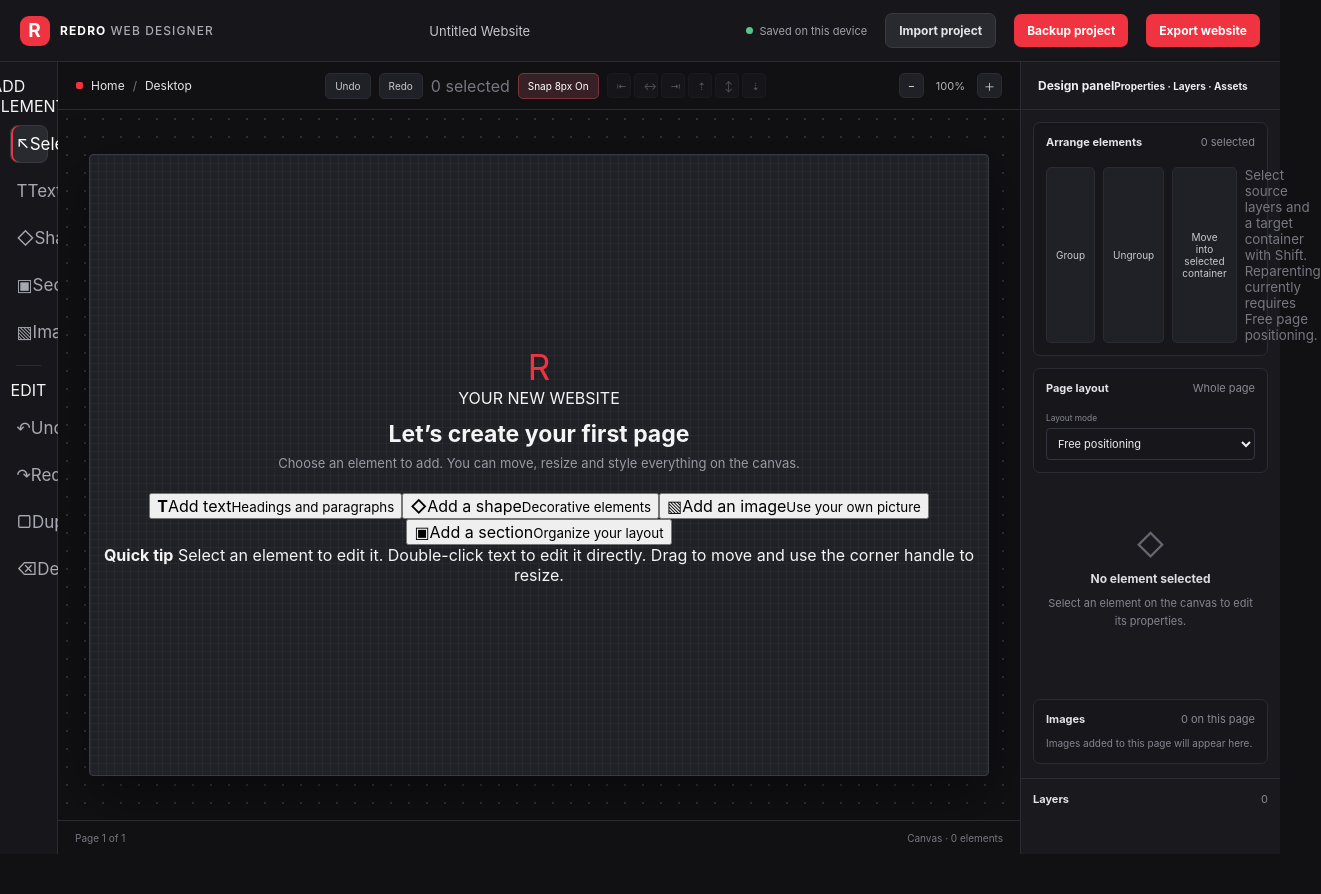
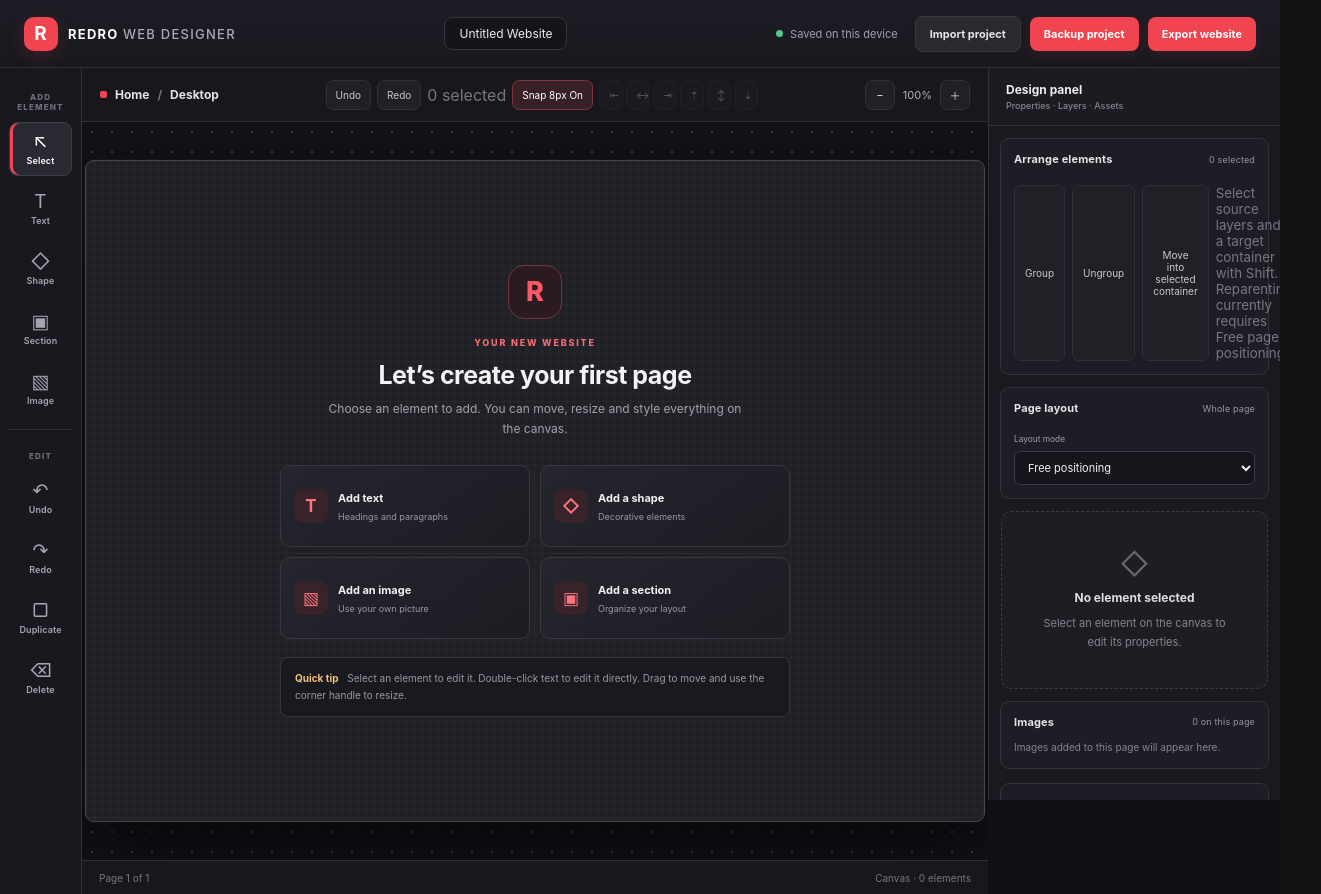
Before and after one commit to mhamedshasho/Redro-web-designer-, a React (Vite) app: page / in a window 1280 px wide. Shown: the whole page, 1321 px wide, since content can reach past the window. Before the commit the page ends 854 px from the top, so only its background shows below. Built offline with nearby package versions, Linux system fonts and the light colour scheme.

Commit message:
Refresh editor visual design and improve visual hierarchy

```diff
--- a/src/styles.css
+++ b/src/styles.css
@@ -188,3 +188,292 @@ button { cursor: pointer; }
 .boot-fallback strong span { color: #ef3340; }
 .boot-fallback p { margin: 0; color: #aaaab4; font-size: 13px; }
 .boot-fallback small { max-width: 440px; color: #777780; font-size: 11px; line-height: 1.6; }
+
+
+/* Clearer visual hierarchy and beginner-friendly editor controls */
+:root {
+  --panel: #18181f;
+  --panel-raised: #22222b;
+  --line: #30303b;
+  --muted: #9696a3;
+  --red: #f04450;
+}
+.app-shell { background: #101014; }
+.topbar {
+  height: 68px;
+  padding: 0 24px;
+  background: linear-gradient(180deg, #1d1d25, #18181f);
+  box-shadow: 0 1px 0 #ffffff08;
+}
+.brand { font-size: 13px; letter-spacing: 1.25px; }
+.brand-mark { width: 34px; height: 34px; border-radius: 10px; box-shadow: 0 5px 18px #ef334033; }
+.project-name {
+  margin-left: auto;
+  margin-right: auto;
+  padding: 8px 14px;
+  border: 1px solid #343440;
+  border-radius: 8px;
+  background: #141419;
+  color: #ededf2;
+  font-size: 12px;
+}
+.topbar-actions { gap: 9px; }
+.save-state { margin-right: 8px; white-space: nowrap; }
+.button { padding: 10px 14px; border-radius: 8px; font-size: 11px; transition: .16s ease; }
+.button-primary { box-shadow: 0 4px 14px #ef334022; }
+.workspace { grid-template-columns: 82px minmax(0, 1fr) 292px; min-height: calc(100vh - 68px); }
+.tool-rail {
+  align-items: stretch;
+  gap: 6px;
+  padding: 16px 9px;
+  background: #18181f;
+}
+.rail-section-label {
+  padding: 8px 3px 4px;
+  color: #6f6f7c;
+  font-size: 8px;
+  font-weight: 800;
+  letter-spacing: 1.15px;
+  text-align: center;
+}
+.tool-button {
+  width: 100%;
+  min-height: 54px;
+  display: flex;
+  flex-direction: column;
+  align-items: center;
+  justify-content: center;
+  gap: 4px;
+  border-radius: 9px;
+  color: #a6a6b2;
+}
+.tool-symbol { font-size: 19px; line-height: 1; }
+.tool-label { font-size: 9px; font-weight: 600; letter-spacing: .1px; }
+.tool-button:hover, .tool-button.active {
+  color: #fff;
+  background: #292932;
+  border-color: #3d3d49;
+}
+.tool-button.active { box-shadow: inset 3px 0 var(--red); }
+.rail-divider { width: 100%; margin: 7px 0; background: #30303b; }
+.editor-toolbar {
+  min-height: 54px;
+  height: auto;
+  padding: 8px 18px;
+  gap: 12px;
+  background: #17171d;
+}
+.page-label { font-weight: 650; }
+.history-controls { gap: 6px; }
+.history-controls button, .snap-toggle, .align-controls button {
+  min-height: 30px;
+  padding: 6px 9px;
+  border-radius: 7px;
+  font-size: 10px;
+}
+.zoom-controls { gap: 8px; }
+.zoom-controls button { width: 30px; height: 30px; border-radius: 7px; }
+.canvas-stage {
+  padding: 38px;
+  background-color: #121217;
+  background-image: radial-gradient(#3a3a46 .8px, transparent .8px);
+  background-size: 20px 20px;
+}
+.website-canvas {
+  min-height: 660px;
+  border: 1px solid #454550;
+  border-radius: 9px;
+  box-shadow: 0 24px 70px #0009, 0 0 0 1px #ffffff08;
+}
+.canvas-empty {
+  min-height: 660px;
+  max-width: 760px;
+  margin: 0 auto;
+  padding: 44px 36px;
+}
+.empty-symbol {
+  display: grid;
+  place-items: center;
+  width: 54px;
+  height: 54px;
+  margin-bottom: 18px;
+  border: 1px solid #75323b;
+  border-radius: 16px;
+  background: #2b1b21;
+  color: #ff5864;
+  font-size: 27px;
+  font-weight: 800;
+}
+.empty-eyebrow {
+  color: #f36b75;
+  font-size: 9px;
+  font-weight: 800;
+  letter-spacing: 1.8px;
+}
+.canvas-empty h1 { margin: 12px 0 9px; font-size: 25px; letter-spacing: -.5px; }
+.canvas-empty > p {
+  max-width: 430px;
+  margin: 0 0 26px;
+  color: #a2a2ad;
+  font-size: 12px;
+  line-height: 1.7;
+}
+.quick-start-grid {
+  display: grid;
+  grid-template-columns: repeat(2, minmax(0, 1fr));
+  gap: 10px;
+  width: min(100%, 510px);
+}
+.quick-start-grid button {
+  min-height: 82px;
+  display: grid;
+  grid-template-columns: 34px minmax(0, 1fr);
+  grid-template-rows: auto auto;
+  align-content: center;
+  align-items: center;
+  column-gap: 10px;
+  padding: 13px;
+  border: 1px solid #383843;
+  border-radius: 10px;
+  background: linear-gradient(145deg, #25252e, #1c1c23);
+  color: #f3f3f6;
+  text-align: left;
+  transition: border-color .16s ease, transform .16s ease, background .16s ease;
+}
+.quick-start-grid button:hover {
+  transform: translateY(-2px);
+  border-color: #9a3b46;
+  background: #2c2229;
+}
+.quick-start-grid button strong {
+  grid-row: 1 / span 2;
+  display: grid;
+  place-items: center;
+  width: 34px;
+  height: 34px;
+  border-radius: 9px;
+  background: #38232a;
+  color: #ff737d;
+  font-size: 17px;
+}
+.quick-start-grid button span { font-size: 11px; font-weight: 750; }
+.quick-start-grid button small { margin-top: 4px; color: #9999a5; font-size: 9px; }
+.empty-tip {
+  width: min(100%, 510px);
+  margin-top: 18px;
+  padding: 12px 14px;
+  border: 1px solid #353541;
+  border-radius: 8px;
+  background: #191920;
+  color: #9999a5;
+  font-size: 10px;
+  line-height: 1.7;
+  text-align: left;
+}
+.empty-tip b { margin-right: 6px; color: #f0c17b; }
+.inspector {
+  overflow-y: auto;
+  max-height: calc(100vh - 68px);
+  background: #19191f;
+}
+.panel-heading {
+  position: sticky;
+  top: 0;
+  z-index: 3;
+  height: 58px;
+  flex-direction: column;
+  align-items: flex-start;
+  justify-content: center;
+  gap: 3px;
+  padding: 0 17px;
+  background: #1b1b22;
+  font-size: 12px;
+}
+.panel-heading small { color: #858591; font-size: 9px; font-weight: 450; }
+.page-layout-panel, .assets-panel {
+  margin: 12px 11px 0;
+  padding: 13px;
+  border-color: #33333e;
+  border-radius: 9px;
+  background: #1d1d25;
+}
+.layers-heading {
+  margin-bottom: 10px;
+  font-size: 11px;
+  letter-spacing: .15px;
+}
+.layers-heading span { font-size: 9px; }
+.page-layout-panel label, .inspector-content label { gap: 7px; color: #a1a1ac; font-size: 10px; }
+.page-layout-panel input, .page-layout-panel select,
+.inspector select, .inspector input:not([type="color"]):not([type="range"]),
+.inspector textarea {
+  min-height: 34px;
+  padding: 8px 9px;
+  border-color: #3b3b47;
+  border-radius: 7px;
+  background: #15151b;
+  color: #f2f2f5;
+  font-size: 11px;
+}
+.inspector-content { padding: 17px 14px 20px; gap: 12px; }
+.field-label {
+  margin-top: 10px;
+  color: #a4a4af;
+  font-size: 9px;
+  font-weight: 800;
+  letter-spacing: 1px;
+}
+.selected-type {
+  padding: 11px 12px;
+  border-color: #69323a;
+  background: #2b1d23;
+  color: #ff8b94;
+  font-weight: 750;
+  letter-spacing: .5px;
+}
+.property-grid { gap: 7px; }
+.property-grid label, .style-grid label {
+  padding: 9px;
+  border-color: #34343f;
+  border-radius: 8px;
+  background: #22222a;
+}
+.property-grid label small, .style-grid label small,
+.inspector-content label small { color: #a0a0ab; font-size: 9px; }
+.inspector-actions { gap: 7px; }
+.inspector-actions button, .inspector-reset {
+  min-height: 33px;
+  padding: 8px 10px;
+  border-radius: 7px;
+  font-size: 10px;
+}
+.inspector-empty {
+  margin: 12px;
+  padding: 35px 18px;
+  border: 1px dashed #3a3a46;
+  border-radius: 10px;
+  background: #1d1d24;
+}
+.inspector-empty strong { font-size: 12px; }
+.inspector-empty p { max-width: 200px; line-height: 1.75; }
+.layers-panel { margin: 14px 11px; padding: 14px 10px; border: 1px solid #33333e; border-radius: 9px; background: #1d1d25; }
+.layer-row { min-height: 38px; border-radius: 7px; }
+.layer-row.selected { background: #30232a; border-color: #713842; }
+.layer-select { font-size: 10px; }
+.layer-action { flex-basis: 23px; height: 27px; }
+.asset-row { padding: 7px; }
+.asset-select { font-size: 10px; }
+.bottom-bar { background: #17171d; }
+@media (max-width: 1200px) {
+  .workspace { grid-template-columns: 76px minmax(0, 1fr) 270px; }
+  .topbar { padding: 0 14px; }
+  .topbar-actions { gap: 6px; }
+  .save-state { font-size: 9px; }
+}
+@media (max-width: 900px) {
+  .workspace { display: none !important; }
+}
+@media (max-height: 720px) {
+  .canvas-stage { padding: 22px; }
+  .inspector { max-height: calc(100vh - 68px); }
+}
```
